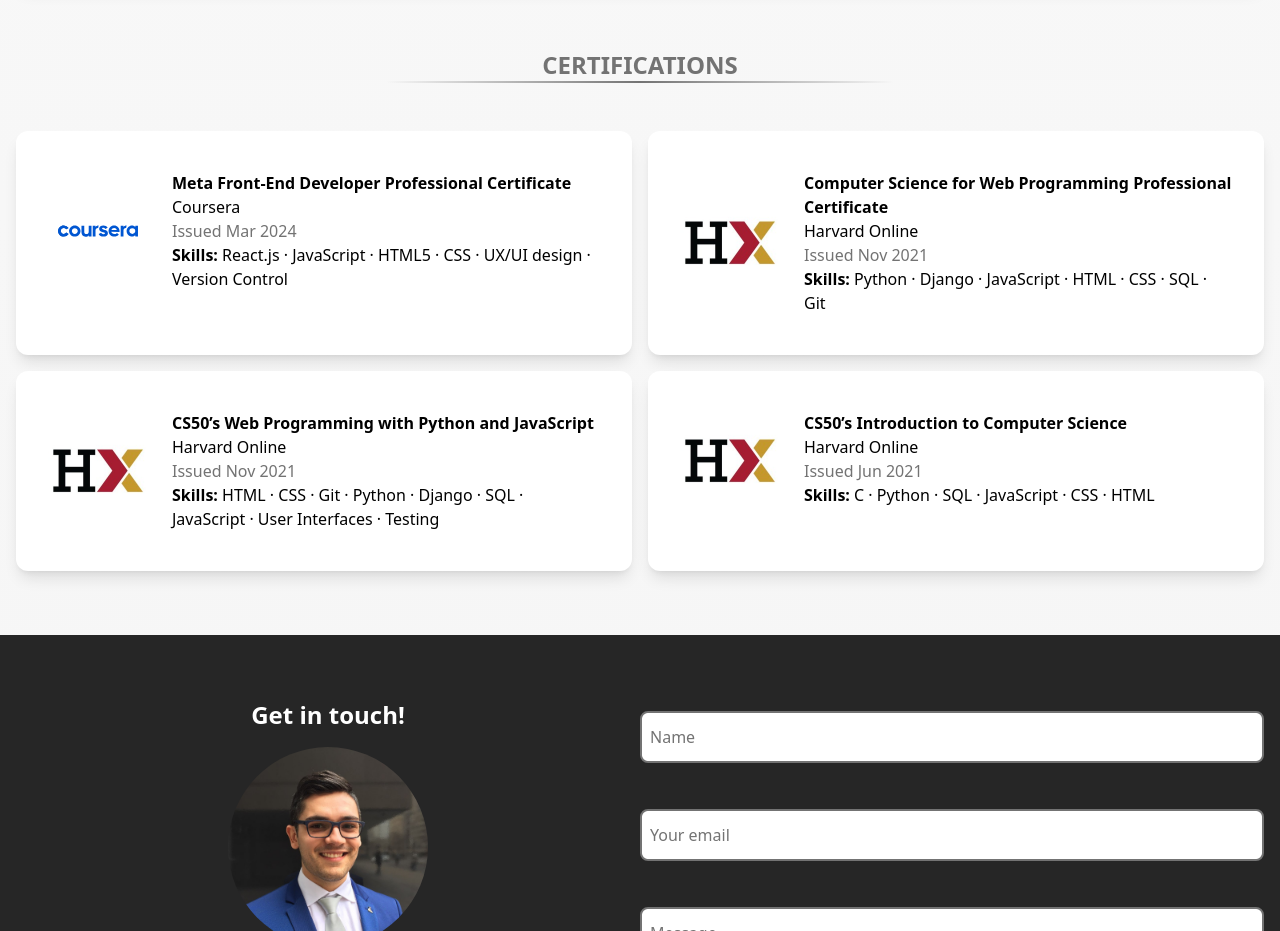
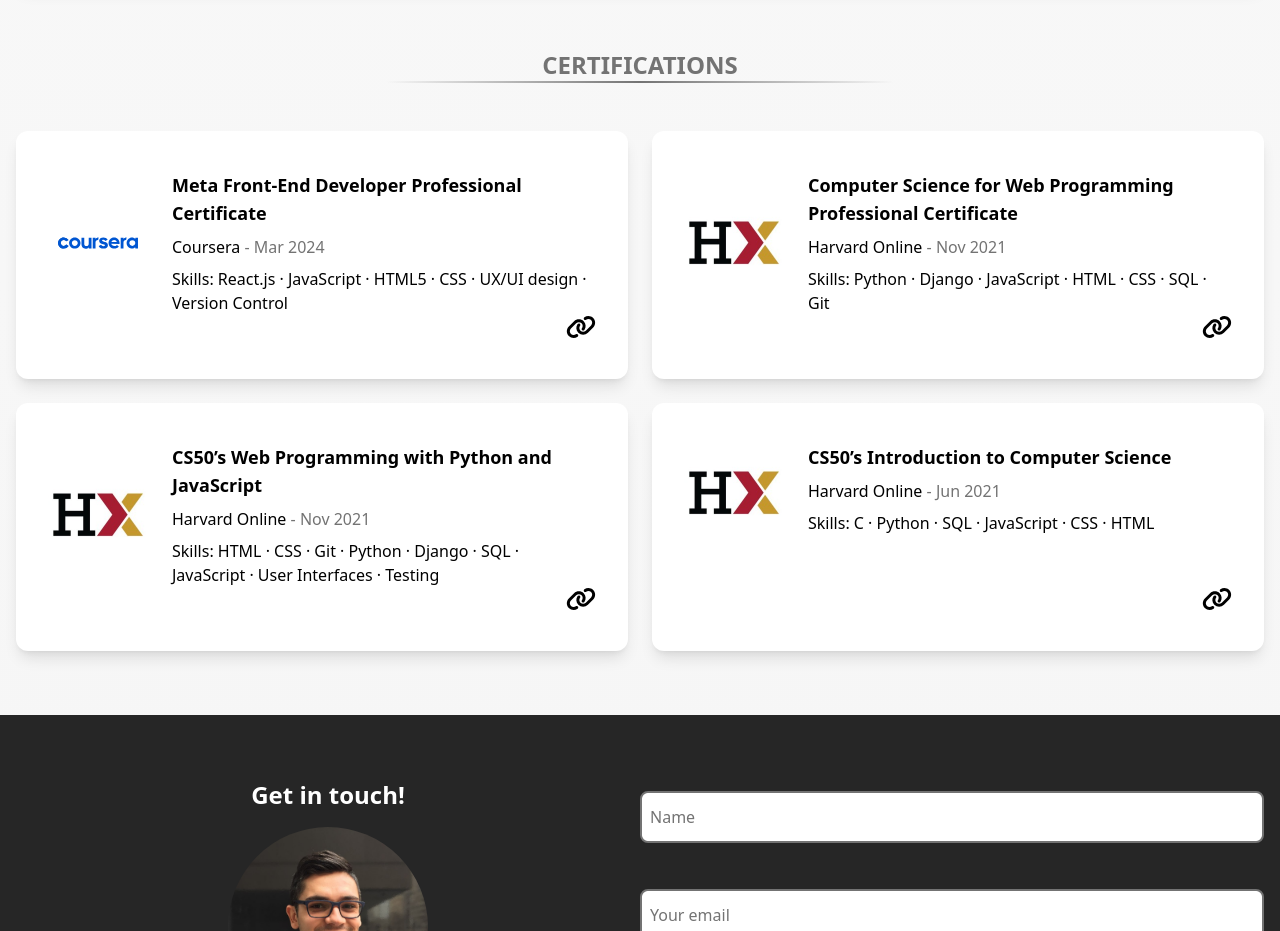
Before and after one commit to Cody06/Portfolio, a Next.js app: page / in a window 1280 px wide. Shown: the part 4060-4991 px from the top of the page. Built offline with nearby package versions, Linux system fonts and the light colour scheme.

Commit message:
Update Certifications UI

```diff
--- a/src/components/Home/components/Certifications.tsx
+++ b/src/components/Home/components/Certifications.tsx
@@ -2,6 +2,9 @@ import Image from 'next/image';
 import SectionHeader from './SectionHeader';
 import Link from 'next/link';
 import Card from './Card';
+import { FontAwesomeIcon } from '@fortawesome/react-fontawesome';
+import { faLink } from '@fortawesome/free-solid-svg-icons';
+import { transitionTiming } from '@/components/ui/tailwindStyles';
 
 export default function Certifications() {
     const certifications = [
@@ -13,7 +16,7 @@ export default function Certifications() {
                 alt: 'Coursera icon',
             },
             issuer: 'Coursera',
-            date: 'Issued Mar 2024',
+            date: 'Mar 2024',
             skills: ['React.js', 'JavaScript', 'HTML5', 'CSS', 'UX/UI design', 'Version Control'],
             href: 'https://www.coursera.org/professional-certificates/meta-front-end-developer',
         },
@@ -25,7 +28,7 @@ export default function Certifications() {
                 alt: 'HarvardX icon',
             },
             issuer: 'Harvard Online',
-            date: 'Issued Nov 2021',
+            date: 'Nov 2021',
             skills: ['Python', 'Django', 'JavaScript', 'HTML', 'CSS', 'SQL', 'Git'],
             href: 'https://www.edx.org/certificates/professional-certificate/harvardx-computer-science-for-web-programming',
         },
@@ -37,7 +40,7 @@ export default function Certifications() {
                 alt: 'HarvardX icon',
             },
             issuer: 'Harvard Online',
-            date: 'Issued Nov 2021',
+            date: 'Nov 2021',
             skills: [
                 'HTML',
                 'CSS',
@@ -59,7 +62,7 @@ export default function Certifications() {
                 alt: 'HarvardX icon',
             },
             issuer: 'Harvard Online',
-            date: 'Issued Jun 2021',
+            date: 'Jun 2021',
             skills: ['C', 'Python', 'SQL', 'JavaScript', 'CSS', 'HTML'],
             href: 'https://www.edx.org/learn/computer-science/harvard-university-cs50-s-introduction-to-computer-science',
         },
@@ -68,16 +71,11 @@ export default function Certifications() {
     return (
         <section id="certifications" className="pt-16">
             <SectionHeader title="Certifications" />
-            <div className="grid grid-cols-1 md:grid-cols-2 gap-4 select-text">
+            <div className="grid grid-cols-1 md:grid-cols-2 gap-6 select-text">
                 {certifications.map((certificate) => (
                     <Card key={certificate.id}>
-                        <Link
-                            href={certificate.href}
-                            target="_blank"
-                            rel="noreferrer"
-                            className="flex flex-row gap-x-6"
-                            title="View certificate page"
-                        >
+                        <div className="flex flex-col justify-between h-full">
+                            <div className="flex flex-row gap-x-6">
                                 <Image
                                     src={certificate.icon.src}
                                     className="mt-auto mb-auto"
@@ -90,16 +88,35 @@ export default function Certifications() {
                                     }}
                                 />
 
-                            <div className="flex flex-col">
-                                <h3 className="font-bold">{certificate.title}</h3>
-                                <span>{certificate.issuer}</span>
-                                <span className="text-neutral-500">{certificate.date}</span>
-                                <span>
-                                    <strong>Skills: </strong>
-                                    {certificate.skills.join(' \u00B7 ')}
+                                <section className="flex flex-col gap-y-2">
+                                    <h3 className="text-lg font-bold">{certificate.title}</h3>
+                                    <div className="font-medium">
+                                        {certificate.issuer}
+                                        <span className="text-neutral-500">
+                                            {' - '}
+                                            {certificate.date}
                                         </span>
                                     </div>
+                                    <div>
+                                        <span className="font-medium">Skills: </span>
+                                        {certificate.skills.join(' \u00B7 ')}
+                                    </div>
+                                </section>
+                            </div>
+                            <Link
+                                href={certificate.href}
+                                target="_blank"
+                                rel="noreferrer"
+                                className="group ml-auto"
+                                title="View certificate page"
+                            >
+                                <FontAwesomeIcon
+                                    icon={faLink}
+                                    size="xl"
+                                    className={`mt-auto group-hover:text-amber-500 ${transitionTiming}`}
+                                />
                             </Link>
+                        </div>
                     </Card>
                 ))}
             </div>
```
Lines whose indentation alone changed are shown as unchanged.
